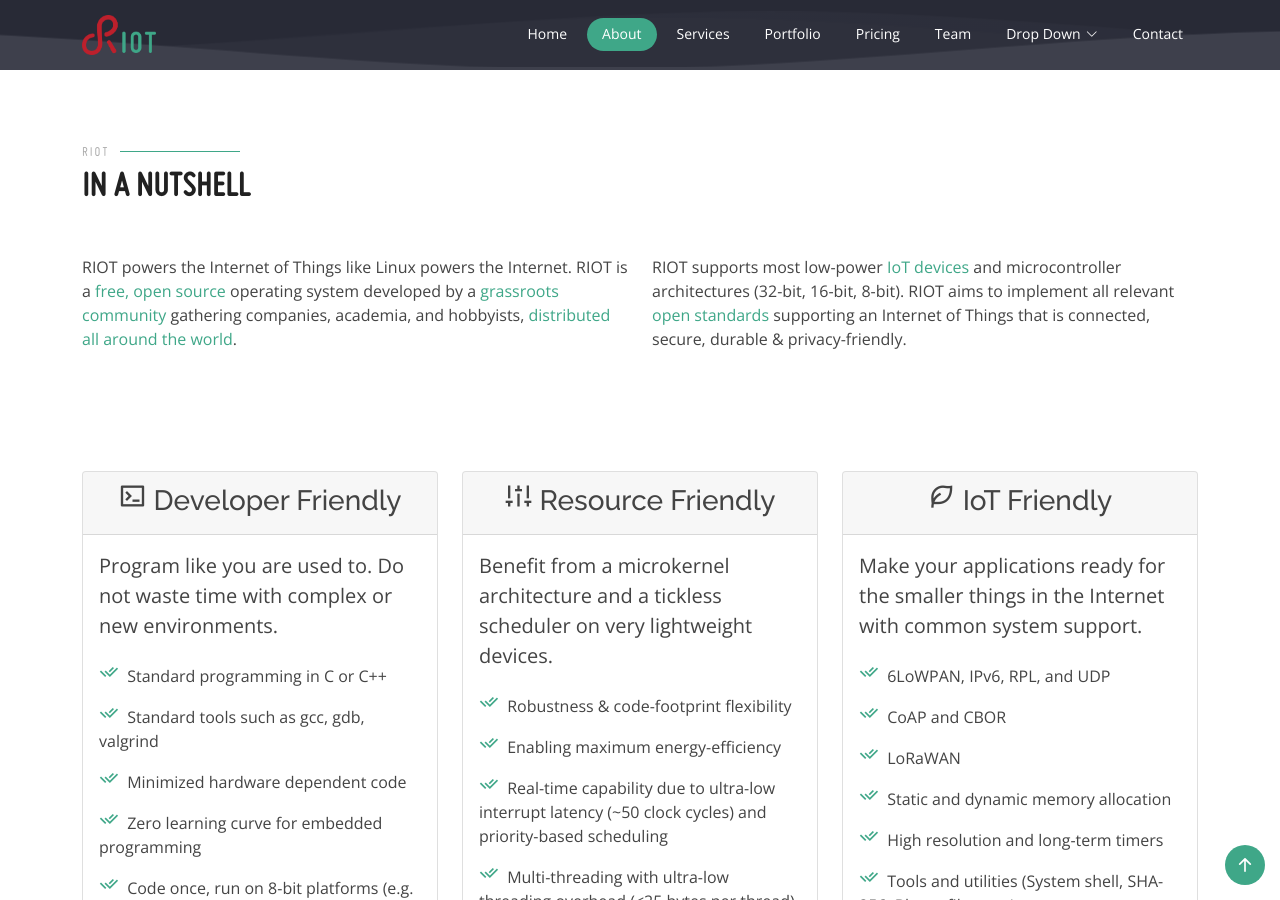
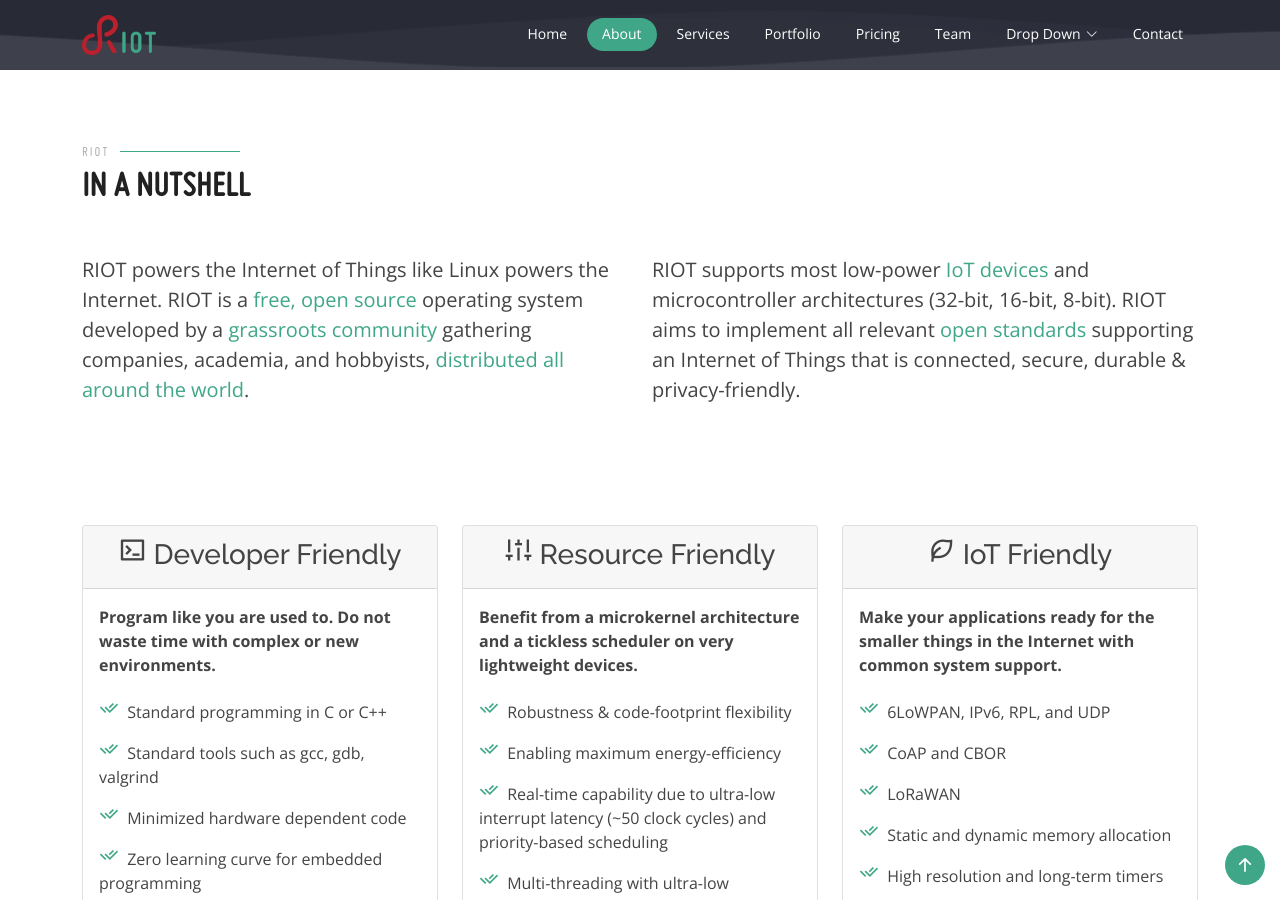
Before and after one commit to RIOT-OS/riot-os.org, a Jekyll site: the page built from index.html, in a window 1280 px wide and 900 px high, scrolled down 623 px. Built offline with Jekyll 4.4.1, drawn with Linux system fonts in a browser that asks for light colours; nearby versions of some CDN libraries; some web fonts are replaced.

Commit message:
index: make nutshell lead paragraph

```diff
--- a/index.html
+++ b/index.html
@@ -46,16 +46,16 @@
         </div>
 
         <div class="row content">
-          <div class="col-lg-6">
-            <p>
+          <div class="col-12 col-lg-6">
+            <p class="lead">
               RIOT powers the Internet of Things like Linux powers the Internet. RIOT is a
               <a href="#license">free, open source </a> operating system developed by a
               <a href="#community">grassroots community</a> gathering companies, academia, and hobbyists,
               <a href="http://summit.riot-os.org/">distributed all around the world</a>.
             </p>
           </div>
-          <div class="col-lg-6 pt-4 pt-lg-0">
-            <p>
+          <div class="col-12 col-lg-6 pt-4 pt-lg-0">
+            <p class="lead">
               RIOT supports most low-power
               <a href="http://doc.riot-os.org/group__boards.html">IoT devices</a> and
               microcontroller architectures (32-bit, 16-bit, 8-bit). RIOT aims to implement all
@@ -78,7 +78,7 @@
           </div>
           <div class="card-body">
             <div class="card-text">
-              <p class="lead">
+              <p class="fw-bold">
                 Program like you are used to. Do not waste time with complex or new environments.
               </p>
               <ul>
@@ -101,7 +101,7 @@
       </div>
       <div class="card-body">
         <div class="card-text">
-          <p class="lead">
+          <p class="fw-bold">
             Benefit from a microkernel architecture and a tickless scheduler on very lightweight devices.
           </p>
           <ul>
@@ -121,7 +121,7 @@
       </div>
       <div class="card-body">
         <div class="card-text">
-          <p class="lead">
+          <p class="fw-bold">
             Make your applications ready for the smaller things in the Internet with common system support.
           </p>
           <ul>
```
